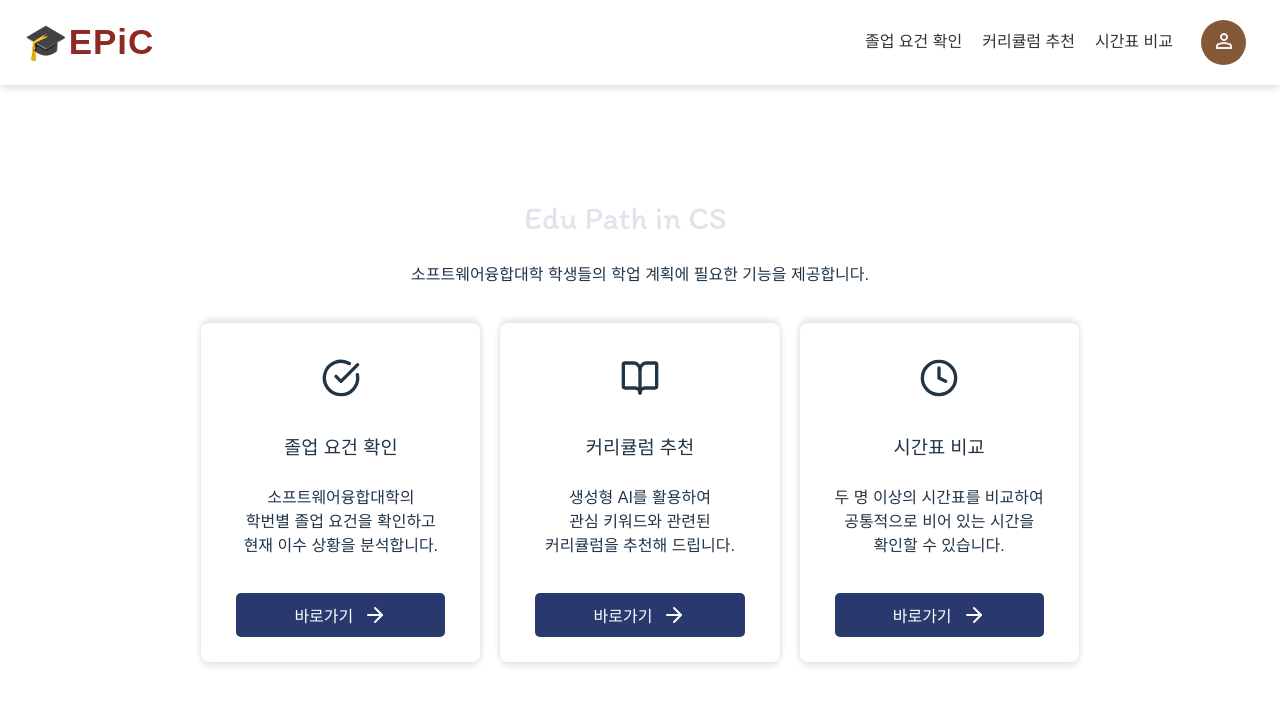
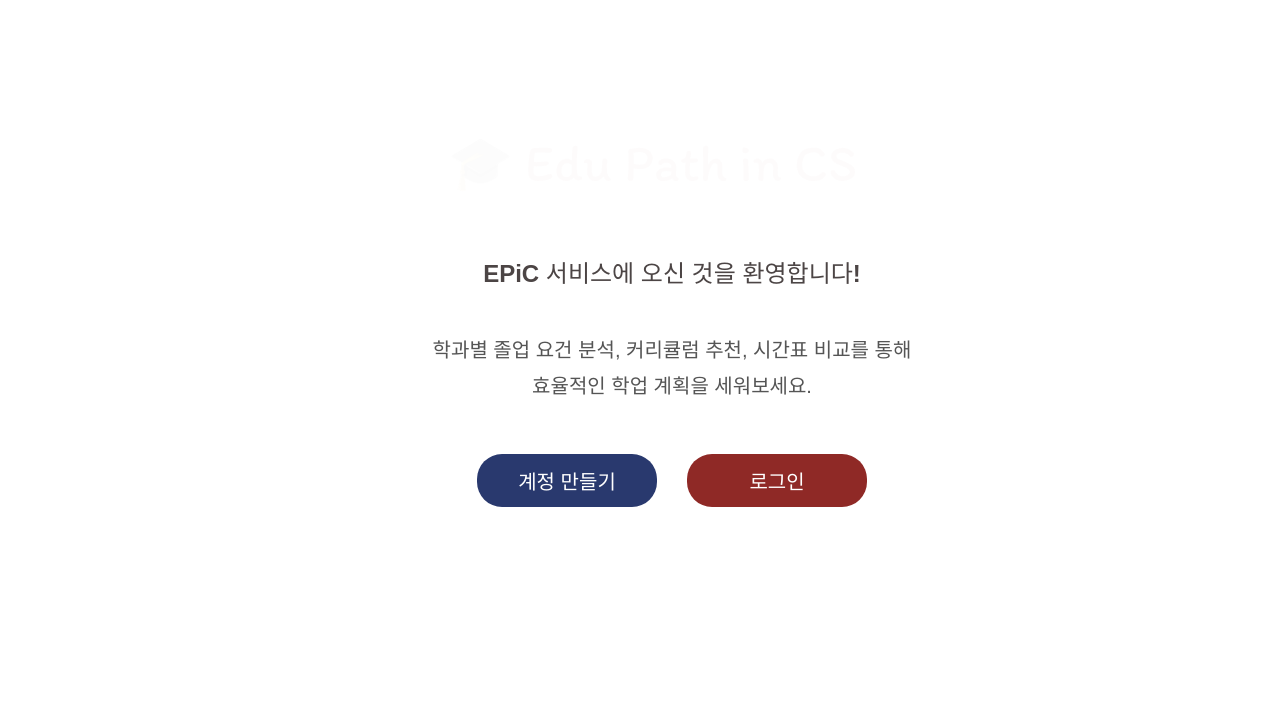
Before and after one commit to semothon/2025_TEAM_15_FE, a React app: page / in a window 1280 px wide. Shown: the top 704 px of the page. Built offline with nearby package versions, Linux system fonts and the light colour scheme; the HTML template or start-up script is replaced by a standard one; a web font is replaced by a local one.

Commit message:
🔧 fix: #4 fix routing path for index page from '/' to '/index'

```diff
--- a/src/App.jsx
+++ b/src/App.jsx
@@ -7,6 +7,7 @@ import { BrowserRouter as Router, Route, Routes } from 'react-router-dom';
 // import viteLogo from '/vite.svg';
 
 import './App.css';
+import Welcome from './pages/Welcome';
 import Index from './pages/Index';
 import Graduation from './pages/Graduation';
 import Curriculum from './pages/Curriculum';
@@ -16,7 +17,8 @@ const App = () => {
   return (
     <Router>
       <Routes>
-        <Route path="/" element={<Index />} />
+        <Route path="/" element={<Welcome />} />
+        <Route path="/index" element={<Index />} />
         <Route path="/graduation-check" element={<Graduation />} />
         <Route path="/curriculum" element={<Curriculum />} />
         <Route path="/timetable" element={<Timetable />} />
--- a/src/components/Logo.jsx
+++ b/src/components/Logo.jsx
@@ -6,7 +6,7 @@ import '@fontsource/alkatra';
 
 const Logo = () => {
   return (
-    <Link to="/" className="app-name">
+    <Link to="/index" className="app-name">
       🎓EPiC
     </Link>
   );
```
